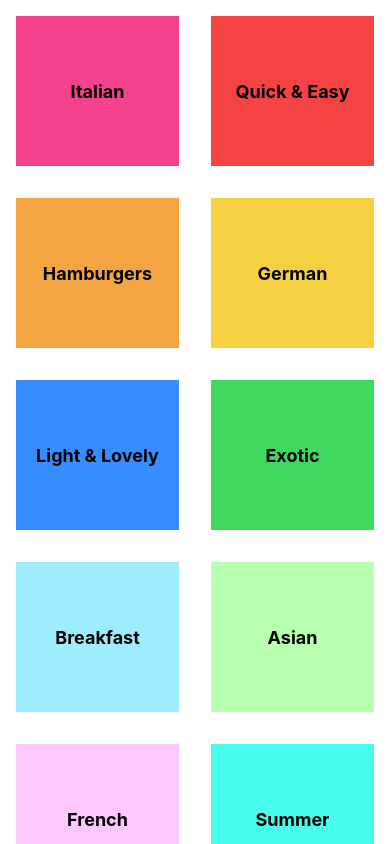
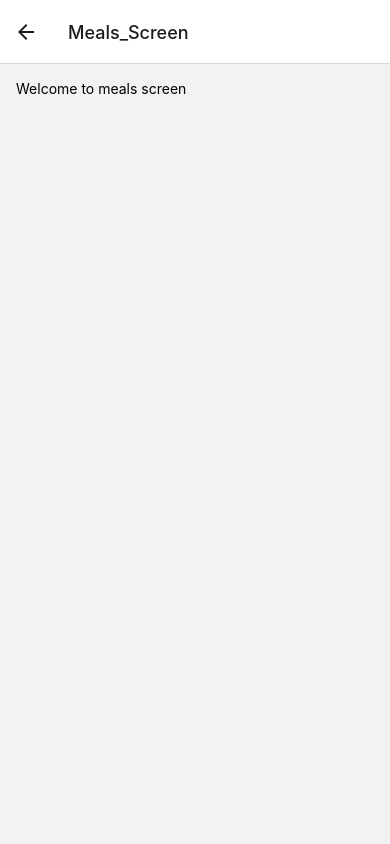
Before and after one commit to CarlosBerry/menuReact, a React Native app: screen /Meals_Screen in a window 390 px wide. Built offline with nearby package versions, Linux system fonts and the light colour scheme.

Commit message:
navigation between two screens

```diff
--- a/App.js
+++ b/App.js
@@ -1,12 +1,25 @@
 import { StatusBar } from 'expo-status-bar';
 import { StyleSheet, Text, View } from 'react-native';
+import { NavigationContainer } from '@react-navigation/native';
+import {createNativeStackNavigator} from '@react-navigation/native-stack';
+
 import CategorieScreen from './screen/categorieScreen';
+import MealsScreen from './screen/mealsScreen';
+
+const Stack= createNativeStackNavigator();
 
 export default function App() {
   return (
     <>
-    <StatusBar style='light' />
-    <CategorieScreen />
+    <StatusBar style='dark' />
+    <NavigationContainer>
+      <Stack.Navigator>
+        <Stack.Screen name="Meals_Categories"   component= {CategorieScreen}/>
+        <Stack.Screen name="Meals_Screen"   component= {MealsScreen}/>
+      </Stack.Navigator>
+
+    </NavigationContainer>
+
     </>
 
   );
--- a/components/CategorieGridTile.js
+++ b/components/CategorieGridTile.js
@@ -1,9 +1,12 @@
 import { Pressable, View, Text, StyleSheet } from "react-native";
 
-function CategorieGridTile({title,color}){
+function CategorieGridTile({title,color, onPress}){
     return (
         <View style={[styles.gridStyle, {backgroundColor: color}]} >
-            <Pressable style={styles.button} android_ripple={{color: "#131928"}}>
+            <Pressable style={styles.button}
+            android_ripple={{color: "#131928"}}
+            onPress={onPress}
+            >
                 <View style={styles.innerContainer}>
                     <Text style={styles.title}>{title}</Text>
                 </View>
--- a/package.json
+++ b/package.json
@@ -9,10 +9,14 @@
     "web": "expo start --web"
   },
   "dependencies": {
+    "@react-navigation/native": "^6.1.2",
+    "@react-navigation/native-stack": "^6.9.8",
     "expo": "~47.0.12",
     "expo-status-bar": "~1.4.2",
     "react": "18.1.0",
-    "react-native": "0.70.5"
+    "react-native": "0.70.5",
+    "react-native-safe-area-context": "4.4.1",
+    "react-native-screens": "~3.18.0"
   },
   "devDependencies": {
     "@babel/core": "^7.12.9"
--- a/screen/categorieScreen.js
+++ b/screen/categorieScreen.js
@@ -2,13 +2,21 @@ import { CATEGORIES } from "../data/dummy-data";
 import { FlatList } from "react-native";
 import CategorieGridTile from "../components/CategorieGridTile";
 
-function renderCategoryItem(itemData){
+
+function CategorieScreen({navigation}){
+    function renderCategoryItem(itemData){
+         function pressHandler(){
+        navigation.navigate("Meals_Screen");
+    };
+
+
     return (<CategorieGridTile
         title={itemData.item.title}
-        color={itemData.item.color}/>);
+        color={itemData.item.color}
+        onPress={pressHandler}/>);
 }
 
-function CategorieScreen(){
+
     return <FlatList
     data={CATEGORIES}
     keyExtractor={(item)=>item.id}
--- /dev/null
+++ b/screen/mealsScreen.js
@@ -0,0 +1,17 @@
+import {Text, View, StyleSheet} from 'react-native';
+import {} from '../data/dummy-data';
+
+function MealsScreen(){
+    return(<View style={styles.container}>
+        <Text>Welcome to meals screen</Text>
+    </View>);
+};
+
+export default MealsScreen;
+
+const styles = StyleSheet.create({
+    container: {
+        flex: 1,
+        padding: 16
+    }
+});
```
Also changed, not shown: 1 other file (tests, documents, lock files or other folders).
